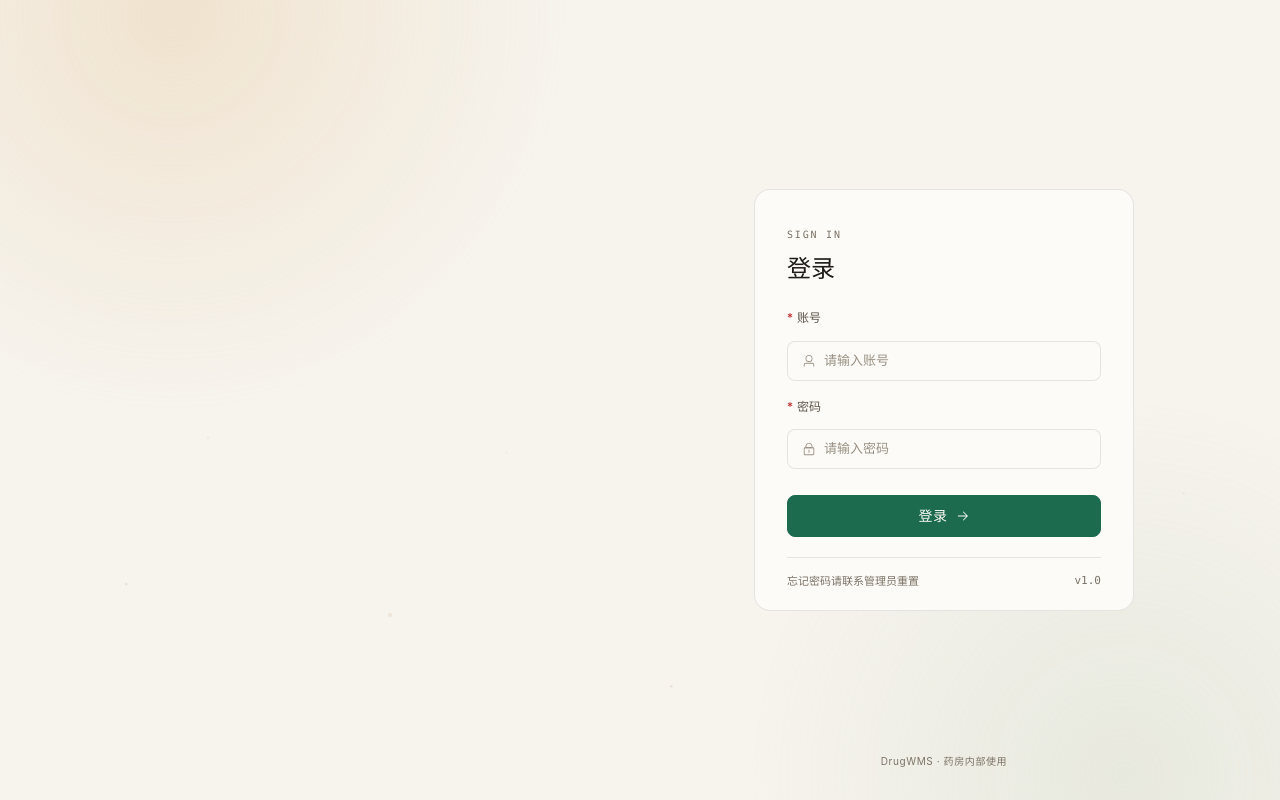
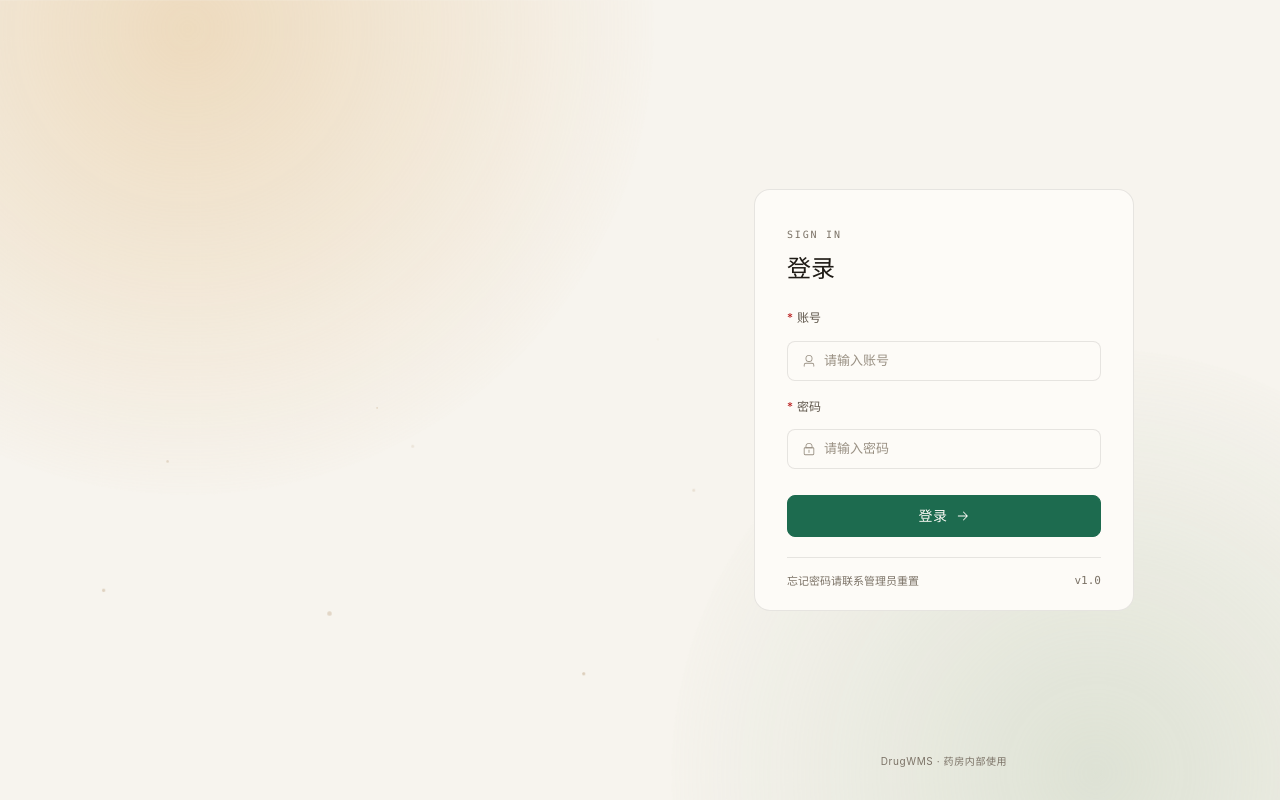
Before and after one commit to ShuaiBin217/Medicine-management-platform, a Vue app in the folder wms-web/: page / in a window 1280 px wide. Built offline with nearby package versions, Linux system fonts and the light colour scheme; no server answers.

Commit message:
feat(ui): 加强登录页氛围动效并将医疗十字中心改为红点

```diff
--- a/wms-web/src/components/Login.vue
+++ b/wms-web/src/components/Login.vue
@@ -4,7 +4,7 @@
             <div class="ambient-wash wash-a"></div>
             <div class="ambient-wash wash-b"></div>
             <div class="ambient-sheen"></div>
-            <span v-for="n in 8" :key="n" class="dust-mote"></span>
+            <span v-for="n in 12" :key="n" class="dust-mote"></span>
         </div>
 
         <section class="login-brand">
@@ -246,36 +246,36 @@
         will-change: transform;
     }
     .wash-a {
-        width: 62vw;
-        height: 62vw;
-        min-width: 720px;
-        min-height: 720px;
-        left: -18vw;
-        top: -30vw;
-        background: radial-gradient(circle at 50% 50%, rgba(229, 196, 147, 0.34) 0%, rgba(229, 196, 147, 0.13) 42%, rgba(229, 196, 147, 0) 70%);
-        animation: ambient-drift-a 30s ease-in-out infinite alternate;
+        width: 72vw;
+        height: 72vw;
+        min-width: 780px;
+        min-height: 780px;
+        left: -22vw;
+        top: -34vw;
+        background: radial-gradient(circle at 50% 50%, rgba(229, 196, 147, 0.52) 0%, rgba(229, 196, 147, 0.24) 40%, rgba(229, 196, 147, 0) 72%);
+        animation: ambient-drift-a 26s ease-in-out infinite alternate;
     }
     .wash-b {
-        width: 56vw;
-        height: 56vw;
-        min-width: 640px;
-        min-height: 640px;
-        right: -16vw;
-        bottom: -26vw;
-        background: radial-gradient(circle at 50% 50%, rgba(187, 202, 178, 0.26) 0%, rgba(187, 202, 178, 0.09) 45%, rgba(187, 202, 178, 0) 72%);
-        animation: ambient-drift-b 38s ease-in-out infinite alternate;
+        width: 64vw;
+        height: 64vw;
+        min-width: 700px;
+        min-height: 700px;
+        right: -18vw;
+        bottom: -30vw;
+        background: radial-gradient(circle at 50% 50%, rgba(187, 202, 178, 0.42) 0%, rgba(187, 202, 178, 0.18) 42%, rgba(187, 202, 178, 0) 74%);
+        animation: ambient-drift-b 32s ease-in-out infinite alternate;
     }
     .ambient-sheen {
         position: absolute;
-        top: -35%;
-        left: -80%;
-        width: 62%;
-        height: 170%;
-        background: linear-gradient(90deg, rgba(255, 251, 240, 0) 0%, rgba(255, 251, 240, 0.62) 45%, rgba(255, 251, 240, 0.24) 62%, rgba(255, 251, 240, 0) 100%);
+        top: -40%;
+        left: -85%;
+        width: 72%;
+        height: 180%;
+        background: linear-gradient(90deg, rgba(255, 251, 240, 0) 0%, rgba(255, 251, 240, 0.80) 45%, rgba(255, 251, 240, 0.34) 62%, rgba(255, 251, 240, 0) 100%);
         mix-blend-mode: soft-light;
         opacity: 0;
         transform: translate3d(0, 0, 0) rotate(16deg);
-        animation: ambient-sheen 24s ease-in-out infinite;
+        animation: ambient-sheen 20s ease-in-out infinite;
         will-change: transform, opacity;
     }
     .dust-mote {
@@ -283,7 +283,7 @@
         width: 3px;
         height: 3px;
         border-radius: 50%;
-        background: rgba(166, 128, 81, 0.38);
+        background: rgba(166, 128, 81, 0.50);
         opacity: 0;
         animation-name: ambient-dust;
         animation-timing-function: linear;
@@ -291,75 +291,111 @@
         will-change: transform, opacity;
     }
     .dust-mote:nth-of-type(1) {
-        left: 9%;
-        top: 78%;
+        left: 7%;
+        top: 80%;
+        width: 4px;
+        height: 4px;
+        --drift: 32px;
+        animation-duration: 22s;
+        animation-delay: -3s;
+    }
+    .dust-mote:nth-of-type(2) {
+        left: 14%;
+        top: 68%;
         width: 3px;
         height: 3px;
-        --drift: 28px;
+        --drift: -24px;
         animation-duration: 26s;
-        animation-delay: -4s;
+        animation-delay: -9s;
     }
-    .dust-mote:nth-of-type(2) {
-        left: 17%;
-        top: 64%;
+    .dust-mote:nth-of-type(3) {
+        left: 24%;
+        top: 86%;
+        width: 5px;
+        height: 5px;
+        --drift: 40px;
+        animation-duration: 20s;
+        animation-delay: -5s;
+    }
+    .dust-mote:nth-of-type(4) {
+        left: 34%;
+        top: 72%;
+        width: 3px;
+        height: 3px;
+        --drift: -30px;
+        animation-duration: 24s;
+        animation-delay: -14s;
+    }
+    .dust-mote:nth-of-type(5) {
+        left: 45%;
+        top: 88%;
+        width: 4px;
+        height: 4px;
+        --drift: 22px;
+        animation-duration: 27s;
+        animation-delay: -2s;
+    }
+    .dust-mote:nth-of-type(6) {
+        left: 56%;
+        top: 76%;
+        width: 3px;
+        height: 3px;
+        --drift: -34px;
+        animation-duration: 22s;
+        animation-delay: -11s;
+    }
+    .dust-mote:nth-of-type(7) {
+        left: 66%;
+        top: 84%;
+        width: 4px;
+        height: 4px;
+        --drift: 30px;
+        animation-duration: 25s;
+        animation-delay: -17s;
+    }
+    .dust-mote:nth-of-type(8) {
+        left: 76%;
+        top: 70%;
+        width: 3px;
+        height: 3px;
+        --drift: -22px;
+        animation-duration: 29s;
+        animation-delay: -7s;
+    }
+    .dust-mote:nth-of-type(9) {
+        left: 85%;
+        top: 88%;
+        width: 5px;
+        height: 5px;
+        --drift: 36px;
+        animation-duration: 21s;
+        animation-delay: -13s;
+    }
+    .dust-mote:nth-of-type(10) {
+        left: 92%;
+        top: 76%;
+        width: 3px;
+        height: 3px;
+        --drift: -28px;
+        animation-duration: 24s;
+        animation-delay: -19s;
+    }
+    .dust-mote:nth-of-type(11) {
+        left: 50%;
+        top: 62%;
+        width: 2px;
+        height: 2px;
+        --drift: 18px;
+        animation-duration: 30s;
+        animation-delay: -23s;
+    }
+    .dust-mote:nth-of-type(12) {
+        left: 30%;
+        top: 58%;
         width: 2px;
         height: 2px;
         --drift: -20px;
-        animation-duration: 31s;
-        animation-delay: -12s;
-    }
-    .dust-mote:nth-of-type(3) {
-        left: 29%;
-        top: 85%;
-        width: 4px;
-        height: 4px;
-        --drift: 34px;
-        animation-duration: 24s;
-        animation-delay: -7s;
-    }
-    .dust-mote:nth-of-type(4) {
-        left: 41%;
-        top: 70%;
-        width: 2px;
-        height: 2px;
-        --drift: -26px;
         animation-duration: 28s;
-        animation-delay: -16s;
-    }
-    .dust-mote:nth-of-type(5) {
-        left: 52%;
-        top: 88%;
-        width: 3px;
-        height: 3px;
-        --drift: 18px;
-        animation-duration: 33s;
-        animation-delay: -2s;
-    }
-    .dust-mote:nth-of-type(6) {
-        left: 66%;
-        top: 74%;
-        width: 2px;
-        height: 2px;
-        --drift: -30px;
-        animation-duration: 22s;
-        animation-delay: -10s;
-    }
-    .dust-mote:nth-of-type(7) {
-        left: 80%;
-        top: 82%;
-        width: 3px;
-        height: 3px;
-        --drift: 24px;
-        animation-duration: 30s;
-        animation-delay: -20s;
-    }
-    .dust-mote:nth-of-type(8) {
-        left: 93%;
-        top: 68%;
-        width: 2px;
-        height: 2px;
-        --drift: -18px;
-        animation-duration: 27s;
         animation-delay: -6s;
     }
 
@@ -400,7 +436,7 @@
         animation: login-draw 1.5s var(--login-ease) 0.2s forwards;
     }
     .brand-visual circle {
-        fill: var(--accent);
+        fill: #B91C1C;
         opacity: 0;
         animation: login-fade 0.5s var(--login-ease) 1.05s forwards;
     }
@@ -708,7 +744,7 @@
             transform: translate3d(0, 0, 0) scale(1);
         }
         100% {
-            transform: translate3d(7vw, 4vh, 0) scale(1.1);
+            transform: translate3d(9vw, 5vh, 0) scale(1.14);
         }
     }
     @keyframes ambient-drift-b {
@@ -716,19 +752,19 @@
             transform: translate3d(0, 0, 0) scale(1.04);
         }
         100% {
-            transform: translate3d(-6vw, -4vh, 0) scale(0.96);
+            transform: translate3d(-8vw, -5vh, 0) scale(0.94);
         }
     }
     @keyframes ambient-sheen {
-        0%, 58% {
+        0%, 54% {
             transform: translate3d(0, 0, 0) rotate(16deg);
             opacity: 0;
         }
-        66% {
-            opacity: 0.55;
+        62% {
+            opacity: 0.78;
         }
-        84% {
-            opacity: 0.35;
+        82% {
+            opacity: 0.46;
         }
         100% {
             transform: translate3d(150vw, 0, 0) rotate(16deg);
@@ -740,15 +776,15 @@
             opacity: 0;
             transform: translate3d(0, 16px, 0) scale(0.7);
         }
-        14% {
-            opacity: 0.55;
+        12% {
+            opacity: 0.72;
         }
-        72% {
-            opacity: 0.28;
+        70% {
+            opacity: 0.38;
         }
         100% {
             opacity: 0;
-            transform: translate3d(var(--drift, 20px), -150px, 0) scale(1.05);
+            transform: translate3d(var(--drift, 20px), -170px, 0) scale(1.08);
         }
     }
     @keyframes login-shake {
```
